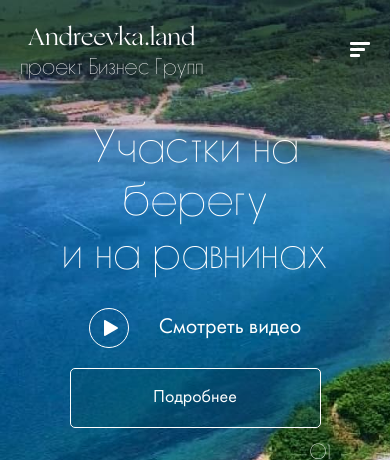
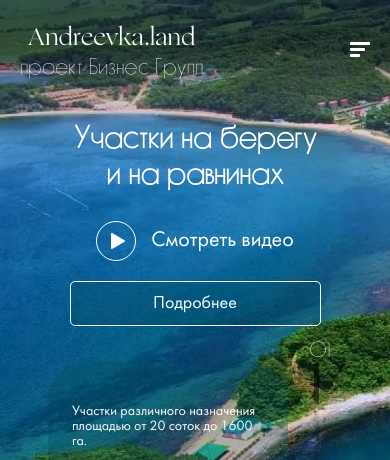
Before and after one commit to FinnMcN/AndreevkaLand, a plain HTML site: page index.html in a window 390 px wide. Shown: the top 460 px of the page. Drawn offline with nearby package versions, Linux system fonts and the light colour scheme.

Commit message:
change font size

```diff
--- a/src/scss/index.scss
+++ b/src/scss/index.scss
@@ -2582,6 +2582,18 @@ textarea {
     }
 }
 @media screen and (max-width: 480px) {
+    .header {
+        &-title {
+            font-size: 28px;
+            font-weight: 600;
+        }
+        &__video-icon {
+            margin-right: 15px;
+        }
+        &-btn {
+            height: 45px;
+        }
+    }
     .sites {
         &__column {
             flex: 0 0 100%;
```
Also changed, not shown: public/css/index.min.css.
